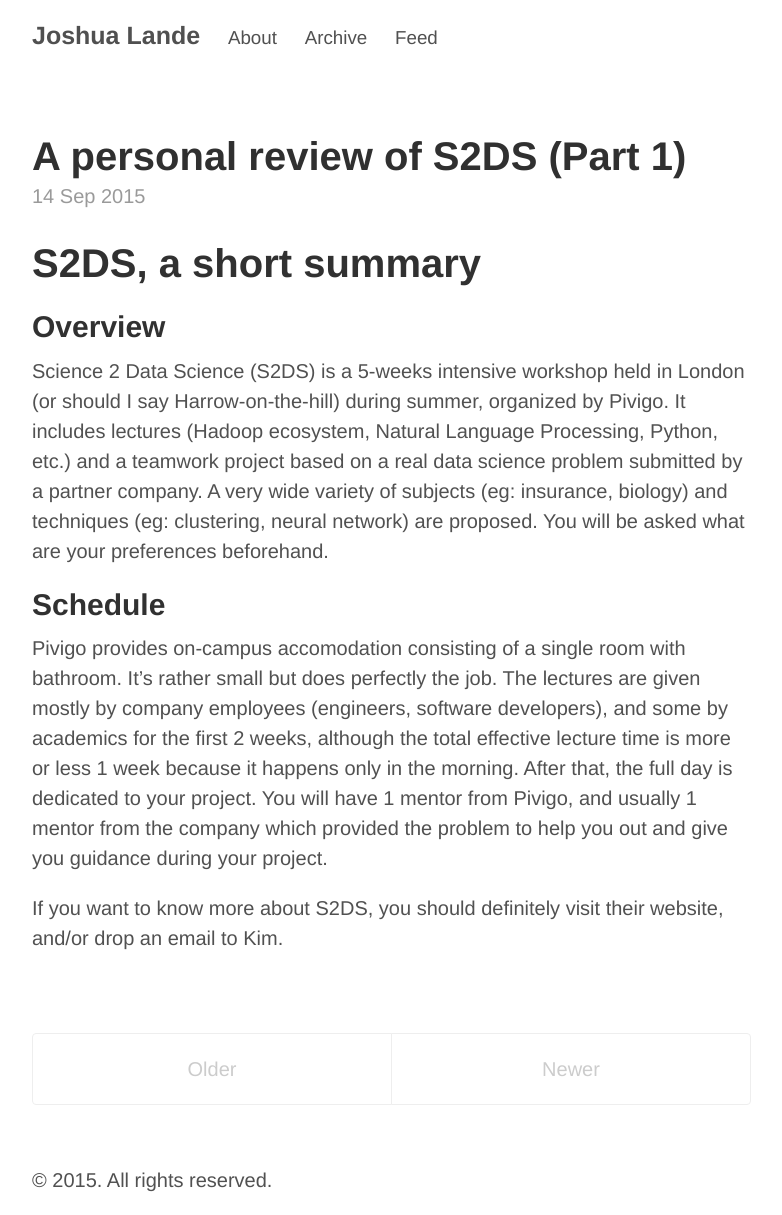
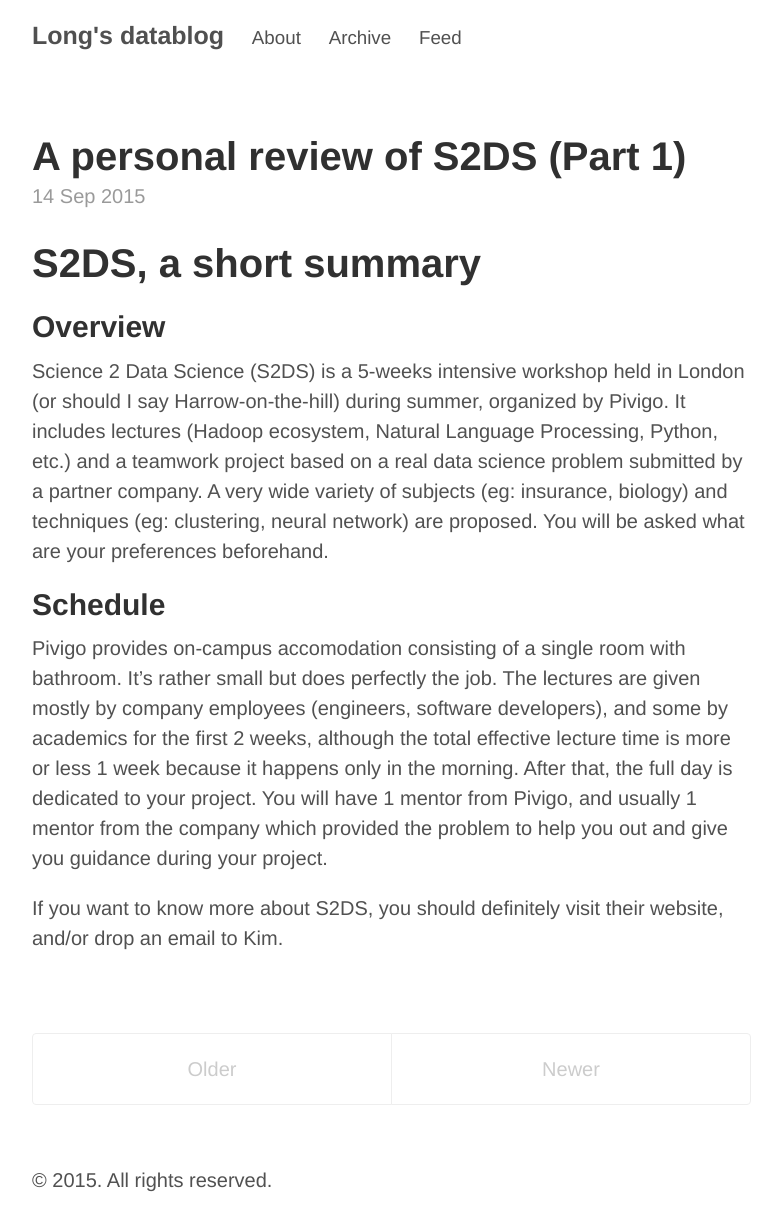
Before and after one commit to ldocao/ldocao.github.io, a Jekyll site: the page built from index.html, in a window 1280 px wide. Shown: the whole page, without its empty margins (248-1030 px from the left). Built offline with Jekyll 4.4.1, drawn with Linux system fonts in a browser that asks for light colours; Markdown is read by kramdown in place of the engine named in the settings; the list of posts is cut into pages by our own code; some of the changed lines change nothing that is shown.

Commit message:
update config

```diff
--- a/_config.yml
+++ b/_config.yml
@@ -9,14 +9,14 @@ pygments:         true
 permalink:        pretty
 
 # Setup
-title:            Joshua Lande
-tagline:          'Data Science, Apache Pig, Hadoop, Blogging, Tweets, Astrophysics'
-url:              http://www.joshualande.com
-shorturl:         joshualande.com
+title:            Long's datablog
+tagline:          'A pythonic way from astrophysics to data science'
+url:              http://www.ldocao.github.io
+shorturl:         ldocao.github.io
 
 author:
-  name:           'Joshua Lande'
-  url:            https://twitter.com/joshualande
+  name:           'Long Do Cao'
+  url:            https://twitter.com/ldocao
 
 paginate:         1
 
@@ -24,7 +24,7 @@ paginate:         1
 version:          1.0.0
 
 github:
-  repo:           github.com/joshualande/joshualande.github.io
+  repo:           github.com/ldocao/ldocao.github.io
 
 # This is the list of pages to include in the header of the website.
 pages_list:
```
